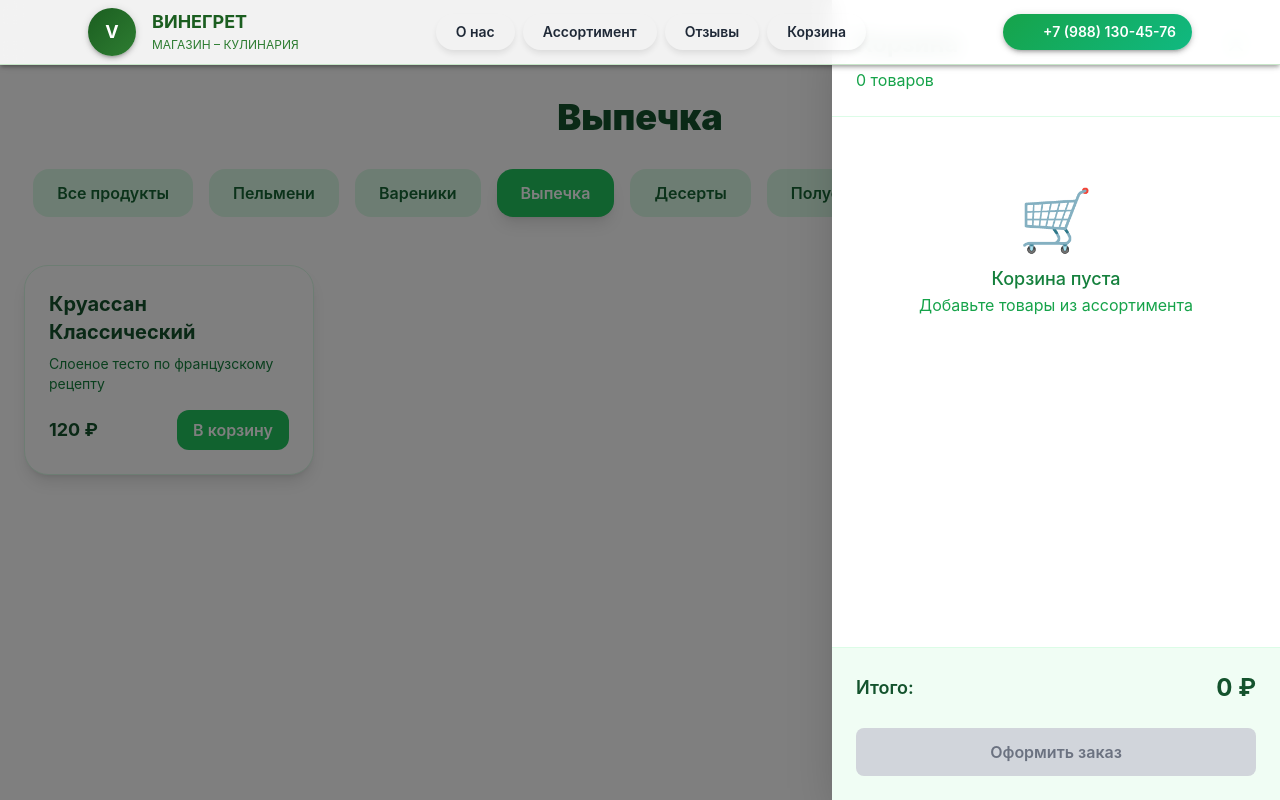
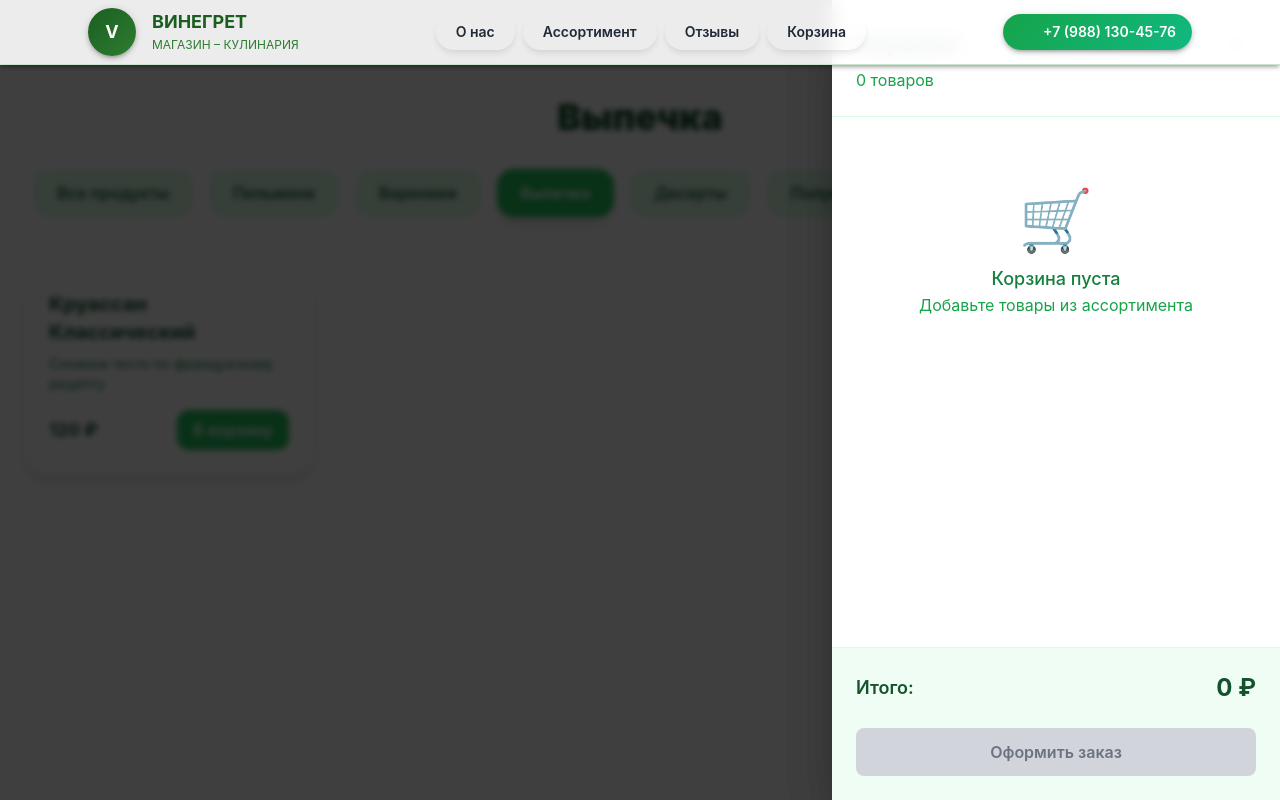
Before and after one commit to Itskstrsh/web-project, a React (Vite) app in the folder frontend/: page /bakery in a window 1280 px wide. Both pictures are taken after a click on the button "Корзина". Shown: the top 800 px of the page. Built offline with nearby package versions, Linux system fonts and the light colour scheme; some icons are missing.

Commit message:
исправлена корзина: overlay и блокировка страницы

```diff
--- a/frontend/src/App.tsx
+++ b/frontend/src/App.tsx
@@ -1,28 +1,42 @@
-// App.tsx
 import { CssBaseline } from '@mui/material';
 import { ThemeProvider } from '@mui/material/styles';
 import React from 'react';
 import { Provider } from 'react-redux';
 import { BrowserRouter, useLocation } from 'react-router-dom';
+import Cart from './components/Cart/Cart';
 import OrderSuccessModal from './components/Order/OrderSuccessModal';
 import AppRouter from './router/AppRouter';
 import Footer from './screen/Footer';
 import Header from './screen/Header';
+import { useAppSelector } from './hooks/redux';
 import { store } from './store/store';
 import { theme } from './theme/theme';
 
 const AppContent: React.FC = () => {
   const location = useLocation();
-  // В HashRouter pathname должен работать правильно
+  const { isOpen } = useAppSelector(state => state.cart);
   const isAdminRoute = location.pathname === '/admin' || location.pathname?.startsWith('/admin/');
 
   return (
     <div className="App" style={{ minHeight: '100vh', display: 'flex', flexDirection: 'column' }}>
-      {!isAdminRoute && <Header />}
-      <main style={{ flex: 1 }}>
+      {!isAdminRoute && (
+        <div style={{ pointerEvents: isOpen ? 'none' : 'auto' }}>
+          <Header />
+        </div>
+      )}
+      <main style={{
+        flex: 1,
+        pointerEvents: isOpen ? 'none' : 'auto',
+        userSelect: isOpen ? 'none' : 'auto'
+      }}>
         <AppRouter />
       </main>
-      {!isAdminRoute && <Footer />}
+      {!isAdminRoute && (
+        <div style={{ pointerEvents: isOpen ? 'none' : 'auto' }}>
+          <Footer />
+        </div>
+      )}
+      <Cart />
     </div>
   );
 };
--- a/frontend/src/components/Cart/Cart.tsx
+++ b/frontend/src/components/Cart/Cart.tsx
@@ -1,10 +1,8 @@
-// components/Cart/Cart.tsx
-import React, { useState } from 'react';
+import React, { useState, useEffect } from 'react';
 import { useAppDispatch, useAppSelector } from '../../hooks/redux';
 import { clearCart, closeCart, removeFromCart, updateQuantity } from '../../store/slices/cartSlice';
-import CheckoutModal from '../Checkout/CheckoutModal'; // Импортируем CheckoutModal
+import CheckoutModal from '../Checkout/CheckoutModal';
 
-// Компонент элемента корзины
 const CartItem: React.FC<{ item: any }> = React.memo(({ item }) => {
   const dispatch = useAppDispatch();
 
@@ -74,43 +72,65 @@ const Cart: React.FC = () => {
   const total = items.reduce((sum, item) => sum + item.price * item.quantity, 0);
   const itemCount = items.reduce((sum, item) => sum + item.quantity, 0);
 
-  // Обработчик открытия оформления заказа
+  useEffect(() => {
+    if (isOpen && !showCheckout) {
+      document.body.style.overflow = 'hidden';
+    } else {
+      document.body.style.overflow = '';
+    }
+    return () => {
+      document.body.style.overflow = '';
+    };
+  }, [isOpen, showCheckout]);
+
   const handleCheckoutClick = () => {
     setShowCheckout(true);
   };
 
-  // Обработчик закрытия модалки оформления
   const handleCheckoutClose = () => {
     setShowCheckout(false);
+    if (isOpen) {
+      dispatch(closeCart());
+    }
+  };
+
+  const handleCartClose = () => {
+    setShowCheckout(false);
+    dispatch(closeCart());
   };
 
   if (!isOpen && !showCheckout) return null;
 
   return (
     <>
-      {/* Overlay для корзины */}
       {isOpen && !showCheckout && (
         <div
-          className="fixed inset-0 bg-black/50 z-40"
-          onClick={() => dispatch(closeCart())}
+          className="fixed inset-0 z-40 transition-opacity duration-300"
+          onClick={handleCartClose}
           aria-hidden="true"
+          style={{
+            backgroundColor: 'rgba(0, 0, 0, 0.5)',
+            backdropFilter: 'blur(2px)',
+            WebkitBackdropFilter: 'blur(2px)',
+            pointerEvents: 'auto',
+          }}
         />
       )}
 
-      {/* Модалка оформления заказа */}
       {showCheckout && <CheckoutModal onClose={handleCheckoutClose} />}
 
-      {/* Корзина (показываем только если не открыто оформление) */}
       {isOpen && !showCheckout && (
-        <div className="fixed inset-y-0 right-0 w-full max-w-md bg-white z-50 shadow-2xl animate-slideIn">
+        <div
+          className="fixed inset-y-0 right-0 w-full max-w-md bg-white z-50 shadow-2xl transform transition-transform duration-300 ease-out"
+          onClick={(e) => e.stopPropagation()}
+        >
           <div className="flex flex-col h-full">
-            {/* Шапка */}
             <div className="p-6 border-b border-green-100">
               <div className="flex justify-between items-center">
                 <h2 className="text-2xl font-bold text-green-900">Корзина</h2>
                 <button
-                  onClick={() => dispatch(closeCart())}
-                  className="text-green-600 hover:text-green-800 p-2"
+                  onClick={handleCartClose}
+                  className="text-green-600 hover:text-green-800 p-2 transition-colors"
                   aria-label="Закрыть"
                 >
                   <svg className="w-6 h-6" fill="none" stroke="currentColor" viewBox="0 0 24 24">
@@ -123,7 +143,6 @@ const Cart: React.FC = () => {
               </p>
             </div>
 
-            {/* Список товаров */}
             <div className="flex-1 overflow-y-auto p-6">
               {items.length === 0 ? (
                 <div className="text-center py-12">
@@ -140,7 +159,6 @@ const Cart: React.FC = () => {
               )}
             </div>
 
-            {/* Итого и кнопки */}
             <div className="p-6 border-t border-green-100 bg-green-50">
               <div className="flex justify-between items-center mb-6">
                 <span className="text-lg font-semibold text-green-900">Итого:</span>
--- a/frontend/src/components/Cart/CartPage.tsx
+++ b/frontend/src/components/Cart/CartPage.tsx
@@ -1,4 +1,3 @@
-// components/Cart/CartPage.tsx
 import React, { useEffect } from 'react';
 import { useAppDispatch, useAppSelector } from '../../hooks/redux';
 import { closeCart, toggleCart } from '../../store/slices/cartSlice';
@@ -9,19 +8,14 @@ const CartPage: React.FC = () => {
   const { isOpen } = useAppSelector(state => state.cart);
 
   useEffect(() => {
-    // Открываем корзину при монтировании страницы, если она закрыта
     if (!isOpen) {
       dispatch(toggleCart());
     }
-
-    // Закрываем корзину при размонтировании
     return () => {
       dispatch(closeCart());
     };
-    // eslint-disable-next-line react-hooks/exhaustive-deps
-  }, []); // Пустой массив зависимостей, чтобы эффект выполнился только при монтировании
+  }, [dispatch, isOpen]);
 
-  // Рендерим компонент корзины
   return <Cart />;
 };
 
--- a/frontend/src/components/Checkout/CheckoutModal.tsx
+++ b/frontend/src/components/Checkout/CheckoutModal.tsx
@@ -86,9 +86,21 @@ const handleSubmit = async (e: React.FormEvent) => {
     onClose();
   };
 
+  const handleOverlayClick = (e: React.MouseEvent<HTMLDivElement>) => {
+    if (e.target === e.currentTarget) {
+      handleClose();
+    }
+  };
+
   return (
-    <div className="fixed inset-0 bg-black/50 flex items-center justify-center z-50 p-4">
-      <div className="bg-white rounded-2xl w-full max-w-2xl max-h-[90vh] overflow-y-auto">
+    <div
+      className="fixed inset-0 bg-black/50 flex items-center justify-center z-50 p-4 transition-opacity duration-300"
+      onClick={handleOverlayClick}
+    >
+      <div
+        className="bg-white rounded-2xl w-full max-w-2xl max-h-[90vh] overflow-y-auto transform transition-all duration-300"
+        onClick={(e) => e.stopPropagation()}
+      >
         <div className="p-6">
           <div className="flex justify-between items-center mb-6">
             <h2 className="text-2xl font-bold text-green-900">Оформление заказа</h2>
--- a/frontend/src/components/Header/HeaderNav.tsx
+++ b/frontend/src/components/Header/HeaderNav.tsx
@@ -1,10 +1,13 @@
 import { Box, Button } from '@mui/material';
 import React from 'react';
 import { Link, useLocation } from 'react-router-dom';
+import { useAppDispatch } from '../../hooks/redux';
+import { toggleCart } from '../../store/slices/cartSlice';
 
 export interface MenuItem {
   label: string;
   href: string;
+  onClick?: string;
 }
 
 interface Props {
@@ -13,6 +16,14 @@ interface Props {
 
 export const HeaderNav: React.FC<Props> = ({ items }) => {
   const location = useLocation();
+  const dispatch = useAppDispatch();
+
+  const handleClick = (item: MenuItem, e: React.MouseEvent) => {
+    if (item.onClick === 'cart') {
+      e.preventDefault();
+      dispatch(toggleCart());
+    }
+  };
 
   return (
     <Box sx={{ display: 'flex', gap: 1 }}>
@@ -21,8 +32,9 @@ export const HeaderNav: React.FC<Props> = ({ items }) => {
         return (
           <Button
             key={item.href}
-            component={Link}
-            to={item.href}
+            component={item.onClick === 'cart' ? 'button' : Link}
+            to={item.onClick === 'cart' ? undefined : item.href}
+            onClick={(e) => handleClick(item, e)}
             color="inherit"
             sx={{
               px: 2.5,
--- a/frontend/src/router/AppRouter.tsx
+++ b/frontend/src/router/AppRouter.tsx
@@ -1,22 +1,13 @@
-// router/AppRouter.tsx
 import React, { Suspense } from 'react';
 import { Navigate, Route, Routes } from 'react-router-dom';
 import AdminLayout from '../components/Admin/AdminLayout';
 import LoadingSpinner from '../components/LoadingSpinner';
 import ProtectedRoute from './ProtectedRoute';
-
-// Public pages (NO lazy)
 import HomePage from '../components/HomePage/HomePage';
 import AssortmentPage from '../components/Menu/AssortmentPage';
 import AllReviewsPage from '../components/Reviews/AllReviewsPage';
 
-// Reviews (lazy)
 const LazyAllReviewsPage = React.lazy(() => import('../components/Reviews/AllReviewsPage'));
-
-// Cart (lazy)
-const LazyCartPage = React.lazy(() => import('../components/Cart/CartPage'));
-
-// Admin (lazy)
 const LazyAdminPage = React.lazy(() => import('../components/Admin/AdminPage'));
 const LazyAddProductForm = React.lazy(() => import('../components/Admin/AddProductForm'));
 const LazyAddCategoryForm = React.lazy(() => import('../components/Admin/AddCategoryForm'));
@@ -25,14 +16,9 @@ const LazyAdminLogin = React.lazy(() => import('../components/Admin/AdminLogin')
 const AppRouter: React.FC = () => {
     return (
         <Routes>
-            {/* Home */}
             <Route path="/" element={<HomePage />} />
-
-            {/* Assortment */}
             <Route path="/assortment" element={<AssortmentPage />} />
             <Route path="/assortment/:category" element={<AssortmentPage />} />
-
-            {/* Reviews */}
             <Route
                 path="/reviews"
                 element={
@@ -41,28 +27,11 @@ const AppRouter: React.FC = () => {
                     </Suspense>
                 }
             />
-
-            {/* Cart */}
-            <Route
-                path="/cart"
-                element={
-                    <Suspense fallback={<LoadingSpinner />}>
-                        <LazyCartPage />
-                    </Suspense>
-                }
-            />
-
-      {/* Reviews */}
-      <Route path="/reviews" element={<AllReviewsPage />} />
-
-      {/* Category aliases (NO Navigate → NO lag) */}
-      <Route path="/pelmeni" element={<AssortmentPage />} />
-      <Route path="/vareniki" element={<AssortmentPage />} />
-      <Route path="/bakery" element={<AssortmentPage />} />
-      <Route path="/desserts" element={<AssortmentPage />} />
-      <Route path="/polupoker" element={<AssortmentPage />} />
-
-            {/* Admin login */}
+            <Route path="/pelmeni" element={<AssortmentPage />} />
+            <Route path="/vareniki" element={<AssortmentPage />} />
+            <Route path="/bakery" element={<AssortmentPage />} />
+            <Route path="/desserts" element={<AssortmentPage />} />
+            <Route path="/polupoker" element={<AssortmentPage />} />
             <Route
                 path="/admin/login"
                 element={
@@ -71,8 +40,6 @@ const AppRouter: React.FC = () => {
                     </Suspense>
                 }
             />
-
-            {/* Admin */}
             <Route
                 path="/admin"
                 element={
@@ -87,8 +54,6 @@ const AppRouter: React.FC = () => {
                 <Route path="product/add" element={<LazyAddProductForm />} />
                 <Route path="category/add" element={<LazyAddCategoryForm />} />
             </Route>
-
-            {/* Fallback */}
             <Route path="*" element={<Navigate to="/" replace />} />
         </Routes>
     );
--- a/frontend/src/screen/Header.tsx
+++ b/frontend/src/screen/Header.tsx
@@ -21,7 +21,7 @@ const menuItems = [
   { label: 'О нас', href: '/#about' },
   { label: 'Ассортимент', href: '/assortment' },
   { label: 'Отзывы', href: '/reviews' },
-  { label: 'Корзина', href: '/cart' },
+  { label: 'Корзина', href: '#', onClick: 'cart' },
 ];
 
 const Header: React.FC = () => {
```
